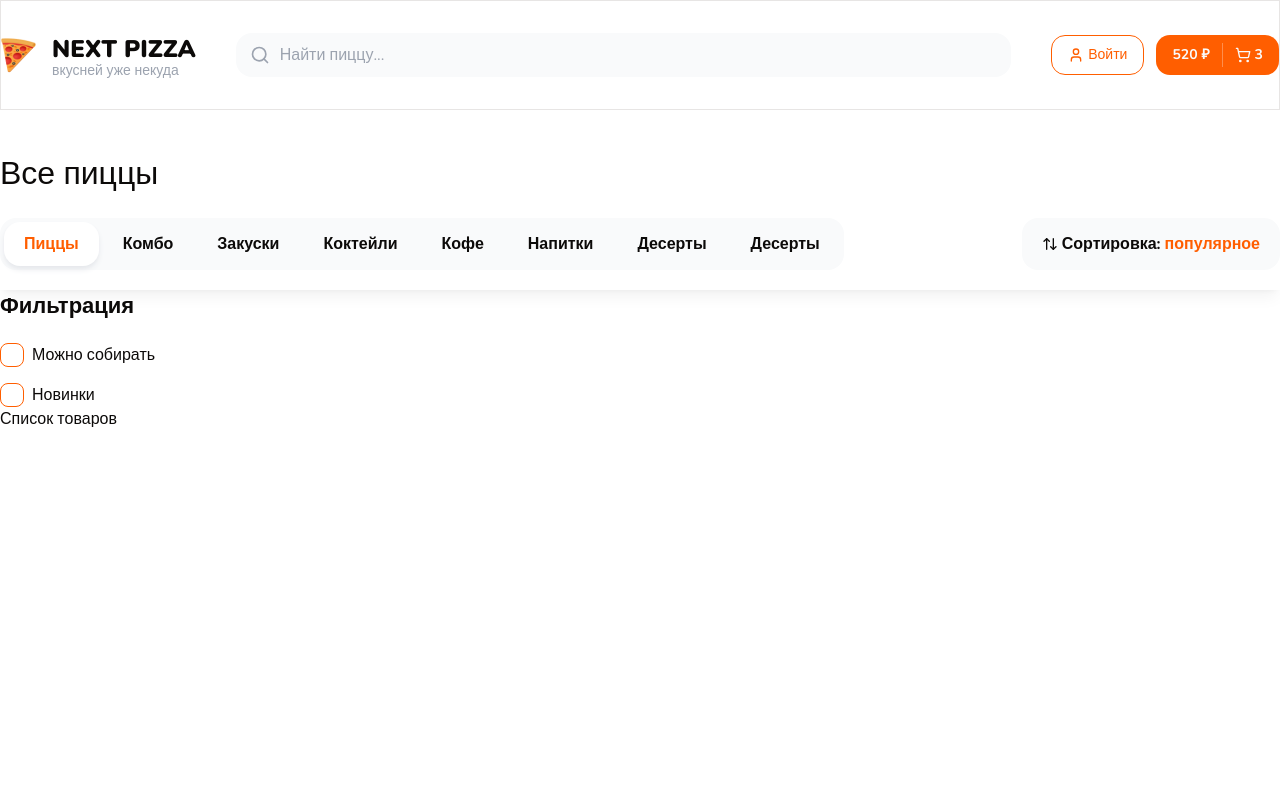
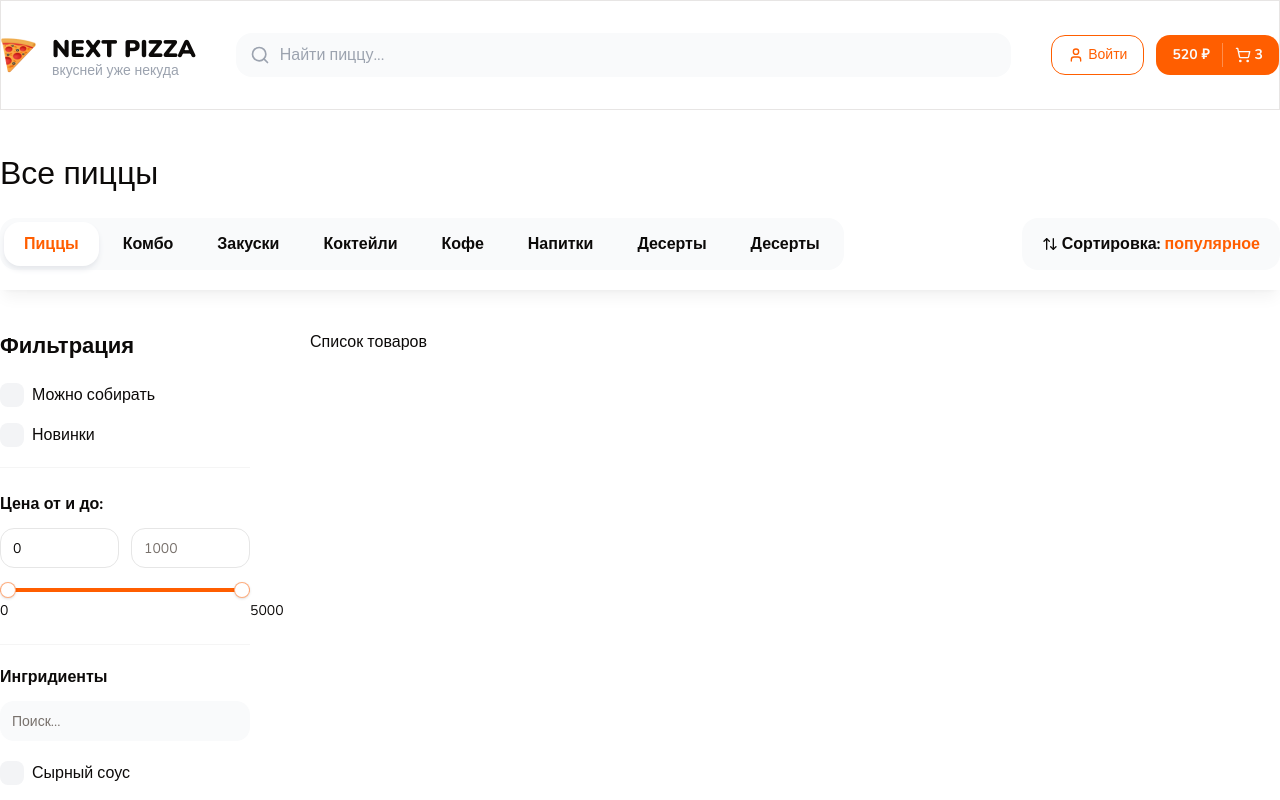
Before and after one commit to sergey87chuvasov/NextPizza, a Next.js app: page / in a window 1280 px wide. Shown: the top 800 px of the page. Built offline with nearby package versions, Linux system fonts and the light colour scheme.

Commit message:
work with filters - 2 part

```diff
--- a/app/page.tsx
+++ b/app/page.tsx
@@ -11,15 +11,17 @@
       <TopBar />
       {/* <div style={{ height: '3000px' }}></div> */}
 
-      <Container className='pb-14'>
-        {/* фильтрация */}
+      <Container className='mt-10 pb-14'>
         <div className='flex gap-[60px]'>
-          <Filters />
-        </div>
+          {/* фильтрация */}
+          <div className='w-[250px]'>
+            <Filters />
+          </div>
 
-        {/* список товаров */}
-        <div className='flex-1'>
-          <div className='flex flex-col gap-16'>Список товаров</div>
+          {/* список товаров */}
+          <div className='flex-1'>
+            <div className='flex flex-col gap-16'>Список товаров</div>
+          </div>
         </div>
       </Container>
     </>
--- /dev/null
+++ b/components/shared/checkbox-filters-group.tsx
@@ -0,0 +1,56 @@
+'use client';
+
+import React from 'react';
+
+import { FilterCheckbox, FilterChecboxProps } from './filter-checkbox';
+import { Input } from '../ui/input';
+
+type Item = FilterChecboxProps;
+
+interface Props {
+  title: string;
+  items: Item[];
+  defaultItems?: Item[];
+  limit?: number;
+  searchInputPlaceholder?: string;
+  className?: string;
+  onChange?: (values: string[]) => void;
+  defaultValue?: string[];
+}
+
+export const CheckboxFiltersGroup: React.FC<Props> = ({
+  title,
+  items,
+  defaultItems,
+  limit = 5,
+  searchInputPlaceholder = 'Поиск...',
+  className,
+  onChange,
+  defaultValue,
+}) => {
+  return (
+    <div className={className}>
+      <p className='font-bold mb-3'>{title}</p>
+
+      <div className='mb-5'>
+        <Input
+          placeholder={searchInputPlaceholder}
+          className='bg-gray-50 border-none'
+        />
+      </div>
+
+      <div className='flex flex-col gap-4 max-h-96 pr-2 overflow-auto scrollbar'>
+        {items.map((item, index) => (
+          <FilterCheckbox
+            onCheckedChange={(ids) => console.log(ids)}
+            checked={false}
+            key={String(item.value)}
+            value={item.value}
+            text={item.text}
+            endAdornment={item.endAdornment}
+          />
+        ))}
+      </div>
+    </div>
+  );
+};
--- a/components/shared/filters.tsx
+++ b/components/shared/filters.tsx
@@ -2,6 +2,9 @@
 
 import { Title } from './title';
 import { FilterCheckbox } from './filter-checkbox';
+import { Input } from '../ui';
+import { RangeSlider } from './range-slider';
+import { CheckboxFiltersGroup } from './checkbox-filters-group';
 
 interface Props {
   className?: string;
@@ -16,6 +19,102 @@
         <FilterCheckbox text='Можно собирать' value='1' />
         <FilterCheckbox text='Новинки' value='2' />
       </div>
+
+      <div className='mt-5 border-y border-y-neutral-100 py-6 pb-7'>
+        <p className='font-bold mb-3'>Цена от и до:</p>
+        <div className='flex gap-3 mb-5'>
+          <Input
+            type='number'
+            placeholder='0'
+            min={0}
+            max={1000}
+            defaultValue={0}
+          />
+          <Input type='number' min={100} max={1000} placeholder='1000' />
+        </div>
+        <RangeSlider min={0} max={5000} step={10} value={[0, 5000]} />
+      </div>
+      <CheckboxFiltersGroup
+        className='mt-5'
+        title='Ингридиенты'
+        limit={6}
+        defaultItems={[
+          {
+            text: 'Сырный соус',
+            value: '1',
+          },
+          {
+            text: 'Моццарелла',
+            value: '2',
+          },
+          {
+            text: 'Чеснок',
+            value: '3',
+          },
+          {
+            text: 'Солённые огурчики',
+            value: '4',
+          },
+          {
+            text: 'Красный лук',
+            value: '5',
+          },
+          {
+            text: 'Томаты',
+            value: '6',
+          },
+        ]}
+        items={[
+          {
+            text: 'Сырный соус',
+            value: '1',
+          },
+          {
+            text: 'Моццарелла',
+            value: '2',
+          },
+          {
+            text: 'Чеснок',
+            value: '3',
+          },
+          {
+            text: 'Солённые огурчики',
+            value: '4',
+          },
+          {
+            text: 'Красный лук',
+            value: '5',
+          },
+          {
+            text: 'Томаты',
+            value: '6',
+          },
+          {
+            text: 'Сырный соус',
+            value: '1',
+          },
+          {
+            text: 'Моццарелла',
+            value: '2',
+          },
+          {
+            text: 'Чеснок',
+            value: '3',
+          },
+          {
+            text: 'Солённые огурчики',
+            value: '4',
+          },
+          {
+            text: 'Красный лук',
+            value: '5',
+          },
+          {
+            text: 'Томаты',
+            value: '6',
+          },
+        ]}
+      />
     </div>
   );
 };
--- a/components/shared/index.tsx
+++ b/components/shared/index.tsx
@@ -4,3 +4,5 @@
 export { Categories } from './categories';
 export { SortPopup } from './sort-popup';
 export { TopBar } from './top-bar';
+export { FilterCheckbox } from './filter-checkbox';
+export { Filters } from './filters';
--- /dev/null
+++ b/components/shared/range-slider.tsx
@@ -0,0 +1,87 @@
+'use client';
+
+import React from 'react';
+import * as SliderPrimitive from '@radix-ui/react-slider';
+
+import { cn } from '@/lib/utils';
+
+type SliderProps = {
+  className?: string;
+  min: number;
+  max: number;
+  step: number;
+  formatLabel?: (value: number) => string;
+  value?: number[] | readonly number[];
+  onValueChange?: (values: number[]) => void;
+};
+
+const RangeSlider = React.forwardRef(
+  (
+    {
+      className,
+      min,
+      max,
+      step,
+      formatLabel,
+      value,
+      onValueChange,
+      ...props
+    }: SliderProps,
+    ref
+  ) => {
+    const initialValue = Array.isArray(value) ? value : [min, max];
+    const [localValues, setLocalValues] = React.useState(initialValue);
+
+    React.useEffect(() => {
+      // Update localValues when the external value prop changes
+      setLocalValues(Array.isArray(value) ? value : [min, max]);
+    }, [min, max, value]);
+
+    const handleValueChange = (newValues: number[]) => {
+      setLocalValues(newValues);
+      if (onValueChange) {
+        onValueChange(newValues);
+      }
+    };
+
+    return (
+      <SliderPrimitive.Root
+        ref={ref as React.RefObject<HTMLDivElement>}
+        min={min}
+        max={max}
+        step={step}
+        value={localValues}
+        onValueChange={handleValueChange}
+        className={cn(
+          'relative flex w-full touch-none select-none mb-6 items-center',
+          className
+        )}
+        {...props}
+      >
+        <SliderPrimitive.Track className='relative h-1 w-full grow overflow-hidden rounded-full bg-primary/20'>
+          <SliderPrimitive.Range className='absolute h-full bg-primary' />
+        </SliderPrimitive.Track>
+        {localValues.map((value, index) => (
+          <React.Fragment key={index}>
+            <div
+              className='absolute text-center'
+              style={{
+                left: `calc(${((value - min) / (max - min)) * 100}% + 0px)`,
+                top: `10px`,
+              }}
+            >
+              <span className='text-sm'>
+                {formatLabel ? formatLabel(value) : value}
+              </span>
+            </div>
+            <SliderPrimitive.Thumb className='block h-4 w-4 rounded-full border border-primary/50 bg-white shadow transition-colors focus-visible:outline-none focus-visible:ring-1 focus-visible:ring-ring disabled:pointer-events-none disabled:opacity-50' />
+          </React.Fragment>
+        ))}
+      </SliderPrimitive.Root>
+    );
+  }
+);
+
+RangeSlider.displayName = SliderPrimitive.Root.displayName;
+
+export { RangeSlider };
--- a/components/ui/checkbox.tsx
+++ b/components/ui/checkbox.tsx
@@ -1,10 +1,10 @@
-"use client"
+'use client';
 
-import * as React from "react"
-import * as CheckboxPrimitive from "@radix-ui/react-checkbox"
-import { Check } from "lucide-react"
+import * as React from 'react';
+import * as CheckboxPrimitive from '@radix-ui/react-checkbox';
+import { Check } from 'lucide-react';
 
-import { cn } from "@/lib/utils"
+import { cn } from '@/lib/utils';
 
 const Checkbox = React.forwardRef<
   React.ElementRef<typeof CheckboxPrimitive.Root>,
@@ -13,18 +13,18 @@
   <CheckboxPrimitive.Root
     ref={ref}
     className={cn(
-      "peer h-4 w-4 shrink-0 rounded-sm border border-primary ring-offset-background focus-visible:outline-none focus-visible:ring-2 focus-visible:ring-ring focus-visible:ring-offset-2 disabled:cursor-not-allowed disabled:opacity-50 data-[state=checked]:bg-primary data-[state=checked]:text-primary-foreground",
+      'peer h-4 w-4 shrink-0 bg-gray-100 ring-offset-background focus-visible:outline-none focus-visible:ring-2 focus-visible:ring-ring focus-visible:ring-offset-2 disabled:cursor-not-allowed disabled:opacity-50 data-[state=checked]:bg-primary data-[state=checked]:text-primary-foreground',
       className
     )}
     {...props}
   >
     <CheckboxPrimitive.Indicator
-      className={cn("flex items-center justify-center text-current")}
+      className={cn('flex items-center justify-center text-current')}
     >
-      <Check className="h-4 w-4" />
+      <Check className='h-4 w-4' strokeWidth={3} />
     </CheckboxPrimitive.Indicator>
   </CheckboxPrimitive.Root>
-))
-Checkbox.displayName = CheckboxPrimitive.Root.displayName
+));
+Checkbox.displayName = CheckboxPrimitive.Root.displayName;
 
-export { Checkbox }
+export { Checkbox };
```
